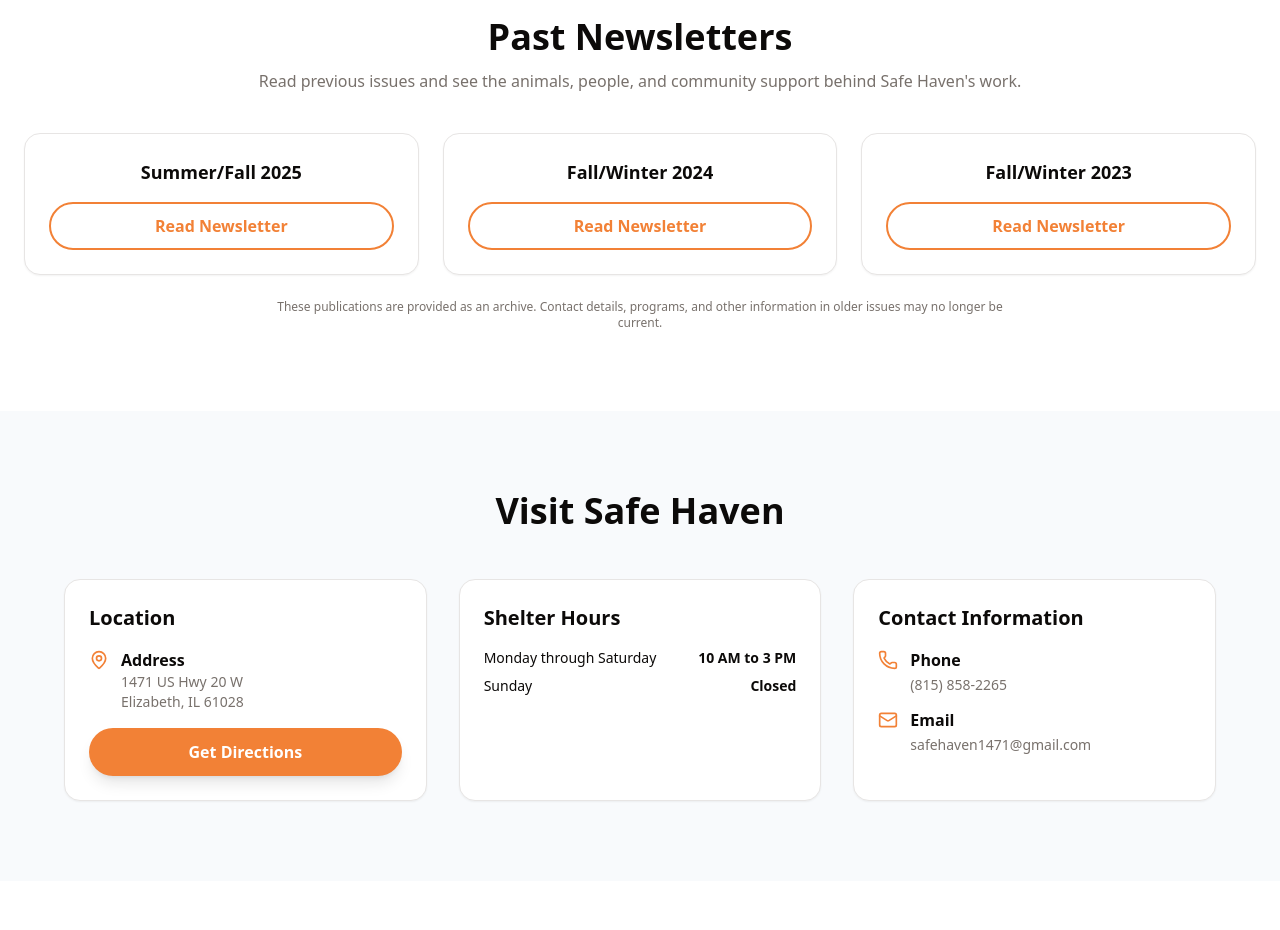
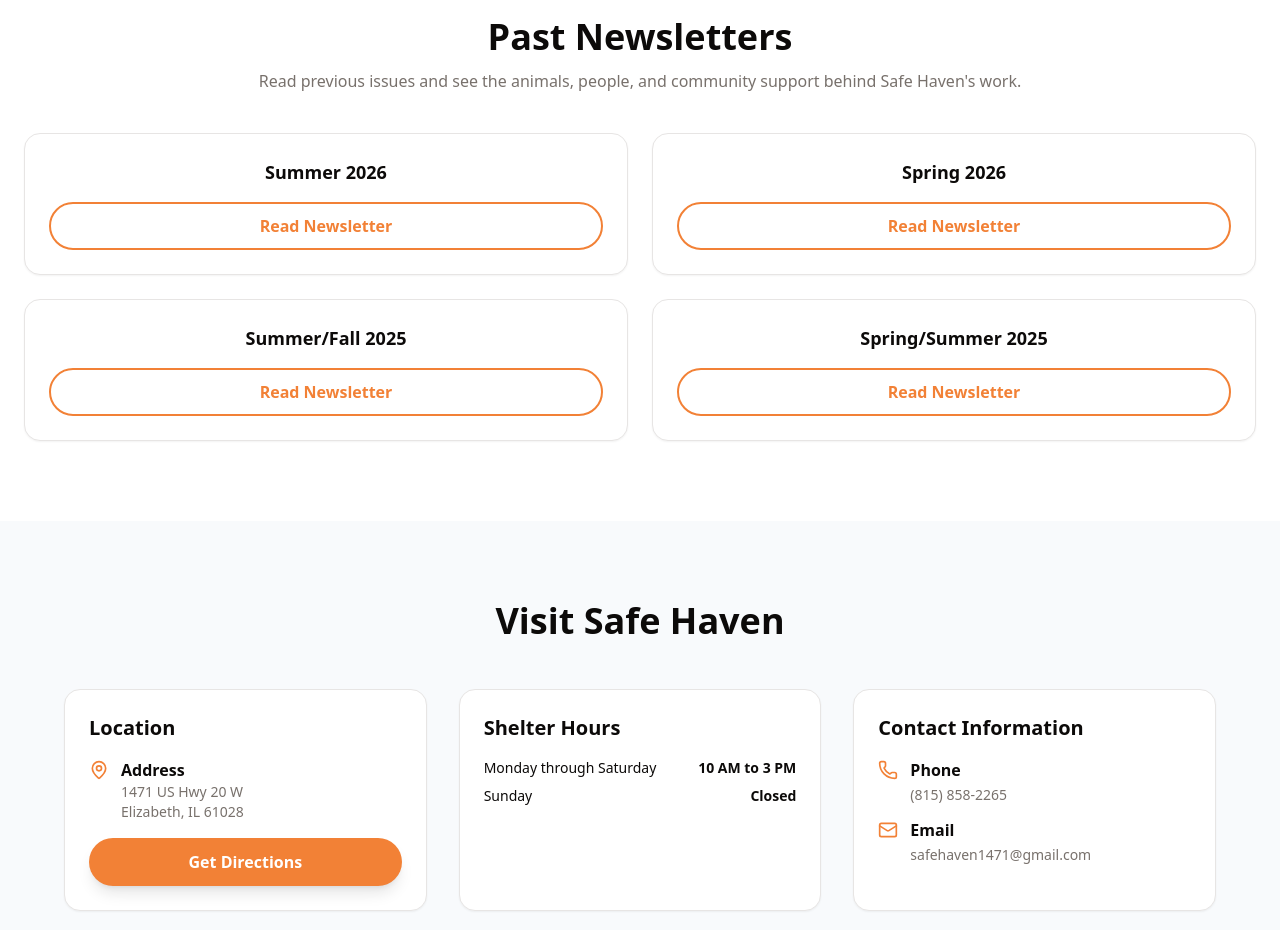
Before and after one commit to 7nqwsvhv99-hash/safe-haven-site, a Next.js app: page /about in a window 1280 px wide. Shown: the part 2160-3090 px from the top of the page. Built offline with nearby package versions, Linux system fonts and the light colour scheme.

Commit message:
Update Safe Haven newsletter archive

```diff
--- a/src/app/about/page.tsx
+++ b/src/app/about/page.tsx
@@ -111,11 +111,12 @@
             <h2 className="text-3xl md:text-4xl font-bold mb-3">Past Newsletters</h2>
             <p className="text-muted-foreground">Read previous issues and see the animals, people, and community support behind Safe Haven&apos;s work.</p>
           </div>
-          <div className="grid grid-cols-1 md:grid-cols-3 gap-6">
+          <div className="grid grid-cols-1 md:grid-cols-2 gap-6">
             {[
-              ["Summer/Fall 2025", "https://safehavenforpets.org/wp-content/uploads/2026/02/SH-Summer-Fall-Newsletter-2025.pdf"],
-              ["Fall/Winter 2024", "https://safehavenforpets.org/wp-content/uploads/2025/04/Safe-Haven-2024-Newsletter.pdf"],
-              ["Fall/Winter 2023", "https://safehavenforpets.org/wp-content/uploads/2024/03/23Fall_Newsletter.pdf"],
+              ["Summer 2026", "/newsletters/safe-haven-summer-2026.pdf"],
+              ["Spring 2026", "/newsletters/safe-haven-spring-2026.pdf"],
+              ["Summer/Fall 2025", "/newsletters/safe-haven-summer-fall-2025.pdf"],
+              ["Spring/Summer 2025", "/newsletters/safe-haven-spring-summer-2025.pdf"],
             ].map(([title, href]) => (
               <Card key={title} className="p-6 text-center space-y-4">
                 <h3 className="font-bold text-lg">{title}</h3>
@@ -125,9 +126,6 @@
               </Card>
             ))}
           </div>
-          <p className="text-xs text-muted-foreground text-center mt-6 max-w-3xl mx-auto">
-            These publications are provided as an archive. Contact details, programs, and other information in older issues may no longer be current.
-          </p>
         </div>
       </section>
 
```
